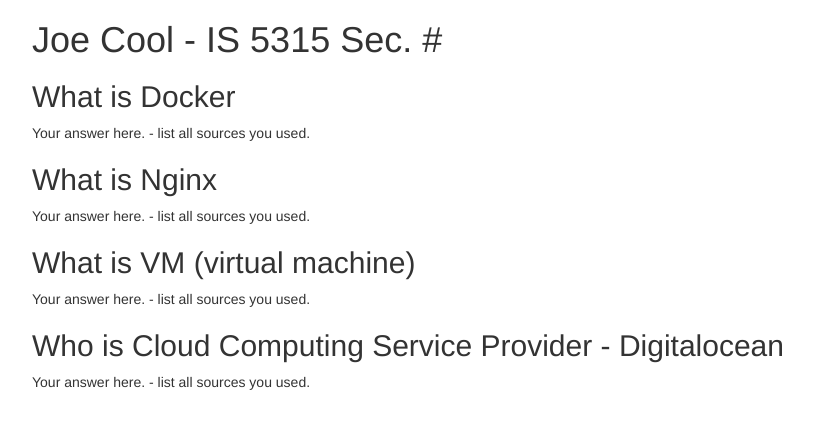
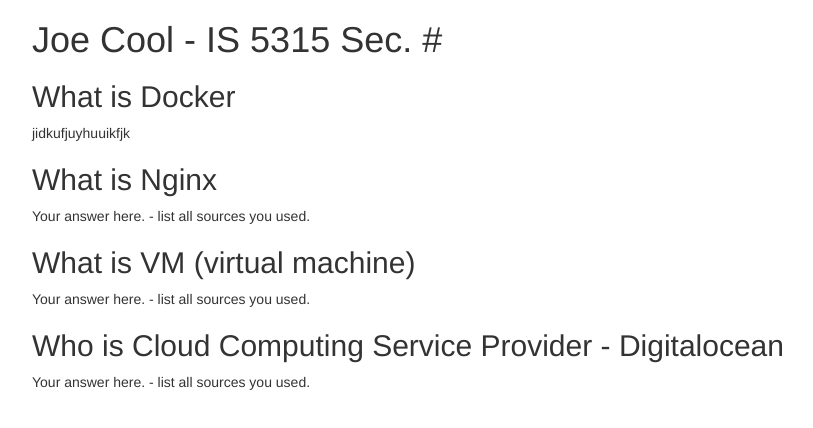
Before and after one commit to florenceyjh/5315, a plain HTML site: page index.html in a window 1280 px wide. Shown: the whole page, without its empty margins (38-851 px from the left). Drawn offline with nearby package versions, Linux system fonts and the light colour scheme.

Commit message:
second update

```diff
--- a/index.html
+++ b/index.html
@@ -7,7 +7,7 @@
     <div class="container">
       <h1>Joe Cool - IS 5315 Sec. #</h1>
       <h2>What is Docker</h2>
-      <p>Your answer here. - list all sources you used.</p>
+      <p>jidkufjuyhuuikfjk</p>
       <h2>What is Nginx</h2>
       <p>Your answer here. - list all sources you used.</p>
       <h2>What is VM (virtual machine)</h2>
```
